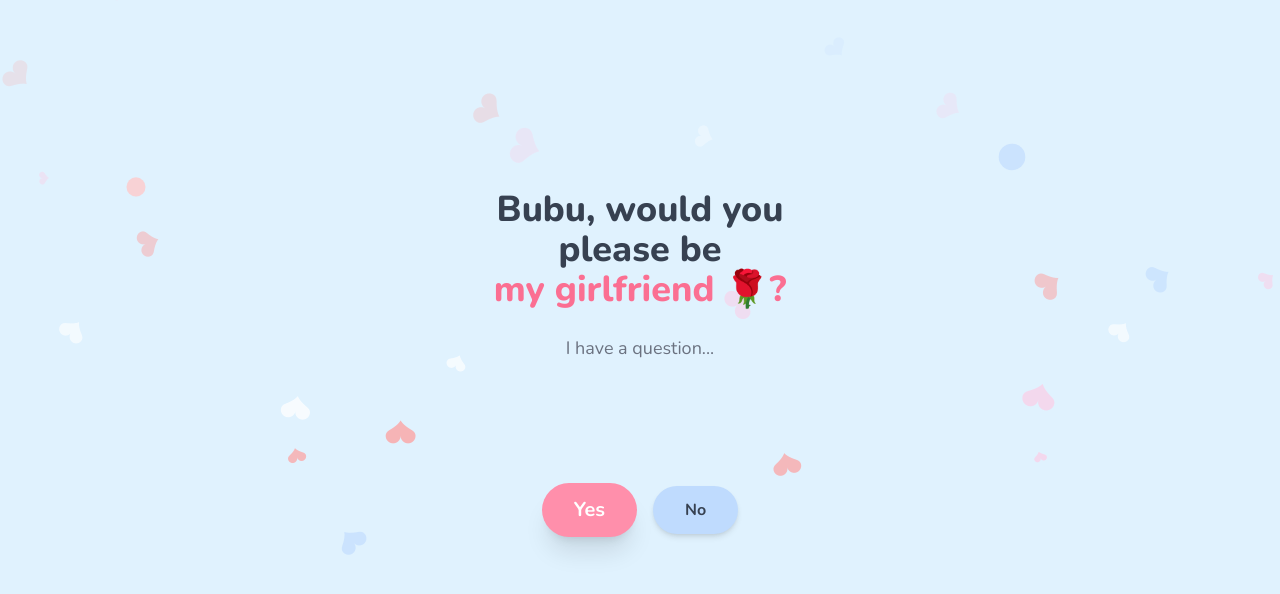
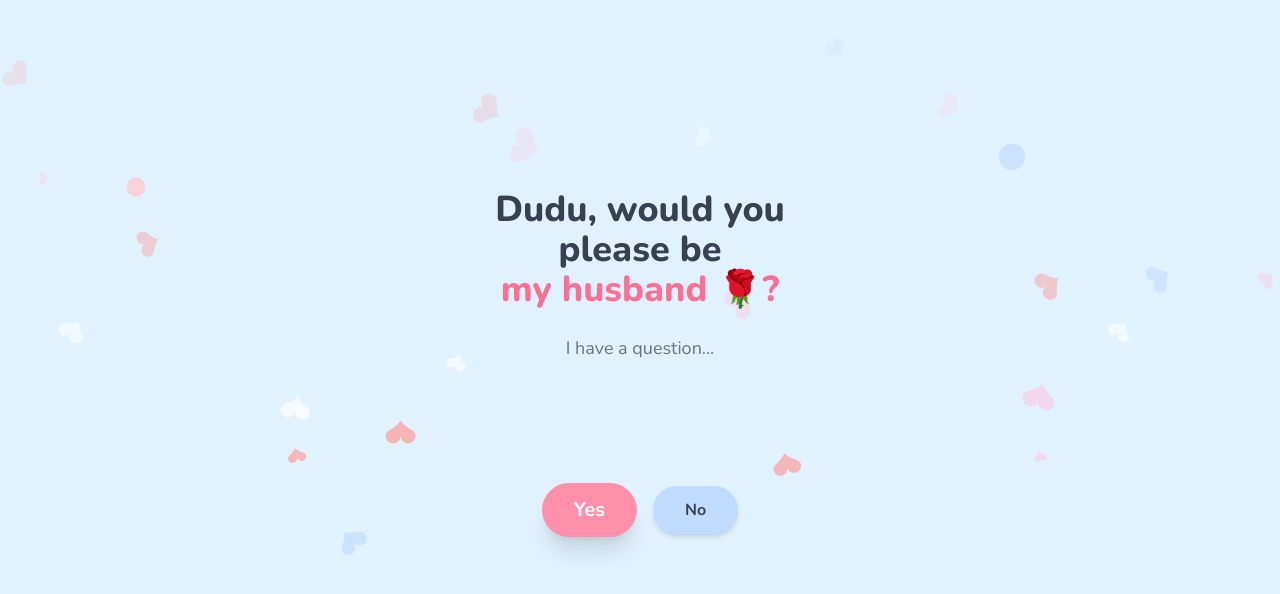
Before and after one commit to xerovampire/propose, a React (Vite) app: page / in a window 1280 px wide. Both pictures are taken after a click on the button "Next". Shown: the top 594 px of the page. Built offline with nearby package versions, Linux system fonts and the light colour scheme.

Commit message:
Update ProposalPage.tsx

```diff
--- a/components/ProposalPage.tsx
+++ b/components/ProposalPage.tsx
@@ -8,8 +8,8 @@ interface ProposalPageProps {
 const phrases = [
   "No",
   "Naa kese bola tunne",
-  "Naa bola ab dekh tu moti hojayegi",
-  "Firse na bola abhi teri mummy ko btata hu",
+  "Naa bola ab dekh tu moti hojayega",
+  "Firse na bola abhi teri mummy ko btati hu",
   "chal bhot huwa yes kr",
 ];
 
@@ -33,8 +33,8 @@ const ProposalPage: React.FC<ProposalPageProps> = ({ onYes }) => {
       >
         <div className="relative inline-block px-2">
              <h1 className="text-3xl md:text-4xl font-extrabold text-gray-700 leading-tight">
-              Bubu, would you please be<br />
-              <span className="text-valentine-darkPink">my girlfriend 🌹?</span>
+              Dudu, would you please be<br />
+              <span className="text-valentine-darkPink">my husband 🌹?</span>
             </h1>
         </div>
 
```
